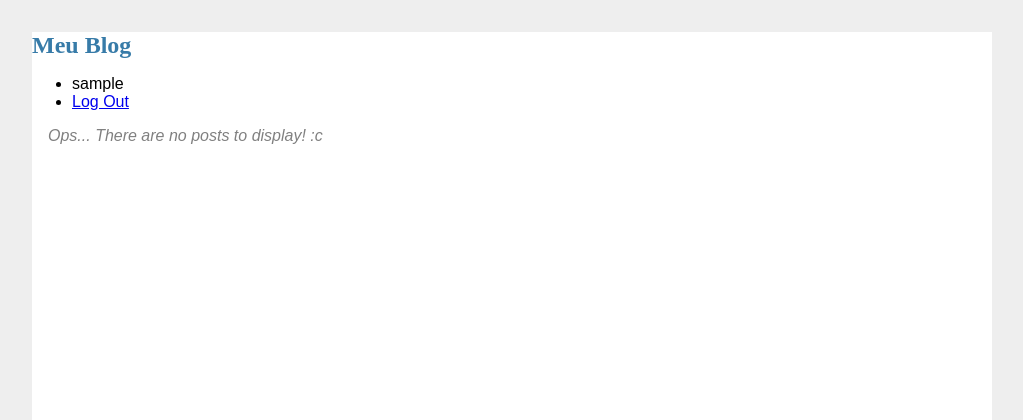
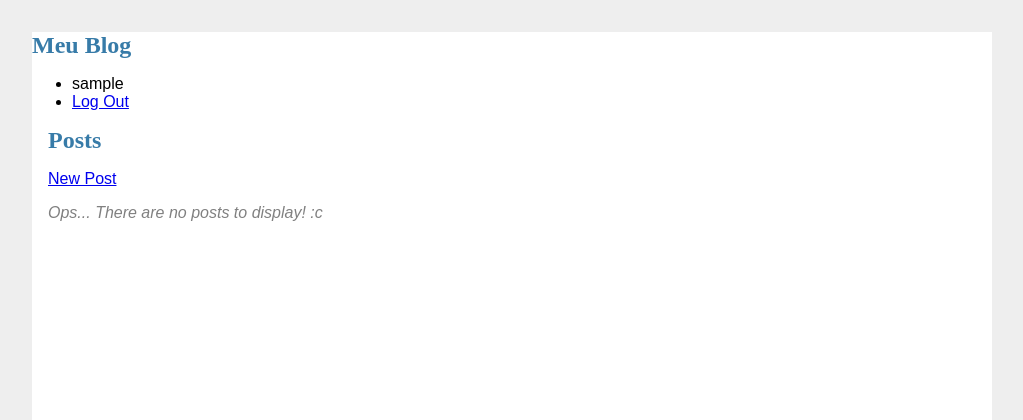
Before and after one commit to cesarrobusti/Servidor-WEB-Python, a Flask app: page / in a window 1280 px wide. Shown: the top 420 px of the page, without its empty margins (128-1151 px from the left). Run offline with Flask 2, Linux system fonts and the light colour scheme; the visitor is signed in with stand-in values (Sample User, id 1); data comes from the database, SQL or seed files in the repository; data that the repository does not hold is empty.

Commit message:
com link de post

```diff
--- a/templates/index.html
+++ b/templates/index.html
@@ -1,6 +1,13 @@
 {% extends "base.html" %}
 
 {%block title%} Página Inicial {% endblock %}
+
+{% block header %}
+<h1>Posts</h1>
+    {% if current_user.is_authenticated %}
+    <a class="action" href="{{ url_for('create') }}"> New Post</a>
+    {% endif %}
+{% endblock %}
 
 {% block content%}
 {% for post in posts %}
--- a/templates/login.html
+++ b/templates/login.html
@@ -1,6 +1,10 @@
 {% extends "base.html" %}
 
 {% block title %} Login {% endblock %}
+
+{% block header %}
+<h1>Log in</h1>
+{% endblock %}
 
 {% block content %}
 
```
Also changed, not shown: README.md.
